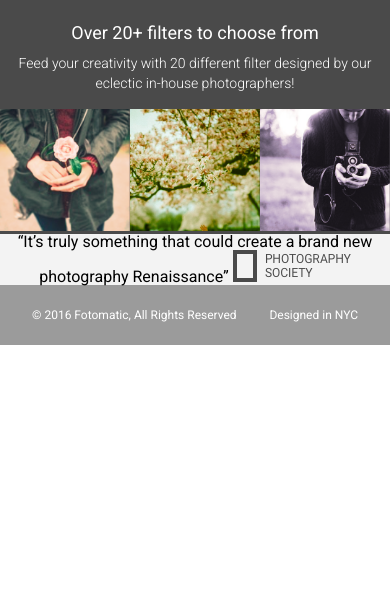
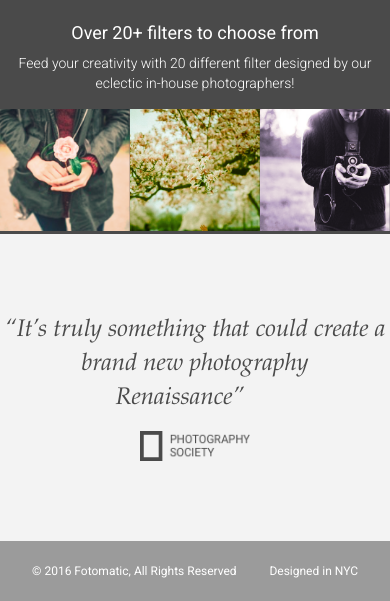
Before and after one commit to tomaverick/fotomat, a plain HTML site: page index.html in a window 390 px wide. Shown: the part 1029-1630 px from the top of the page. Before the commit the page ends 1374 px from the top, so only its background shows below. Drawn offline with Linux system fonts and the light colour scheme; a web font is replaced by a local one.

Commit message:
correct classes with period fix

```diff
--- a/resources/css/style.css
+++ b/resources/css/style.css
@@ -347,11 +347,11 @@ header .mobile {
   background-color: #f3f3f3;
 }
 
-#quotes-section content {
+#quotes-section .content {
   padding: 5rem 0;
 }
 
-#quotes-section quote {
+#quotes-section .quote {
   padding-right: 1.875rem;
   font-family: "Palatino", serif;
   font-size: 1.875rem;
@@ -360,7 +360,7 @@ header .mobile {
   color: #4a4a4a;
 }
 
-#quotes-section quote-citation {
+#quotes-section .quote-citation {
   height: 1.875rem;
 }
 
@@ -369,12 +369,12 @@ header .mobile {
     padding: 1.875rem .625rem;
   }
 
-  #quotes-section quote {
+  #quotes-section .quote {
     font-size: 1.5rem;
     line-height: 1.4;
   }
 
-  #quotes-section quote-citation {
+  #quotes-section .quote-citation {
     display: block;
     padding-top: 1rem;
     margin: auto;
@@ -400,6 +400,6 @@ footer .copyright {
 
 @media only screen and (min-width: 760px) {
   footer .content {
-    font-size: .625rem;
+    font-size: 1rem;
   }
 }
```
Also changed, not shown: 1 other file.
